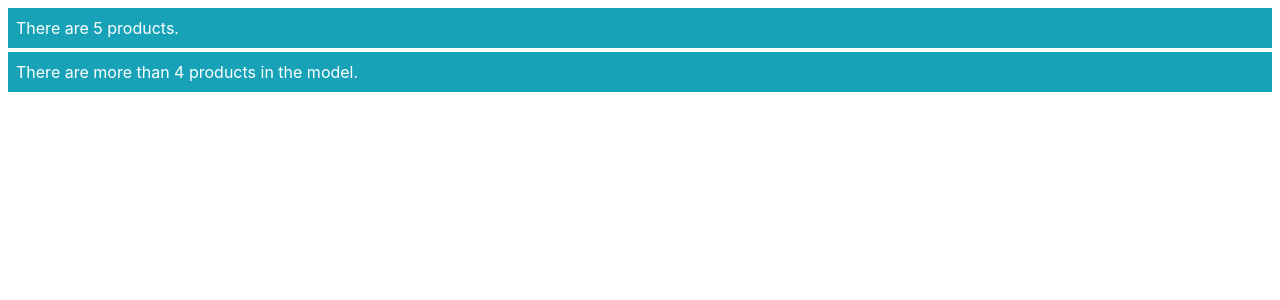
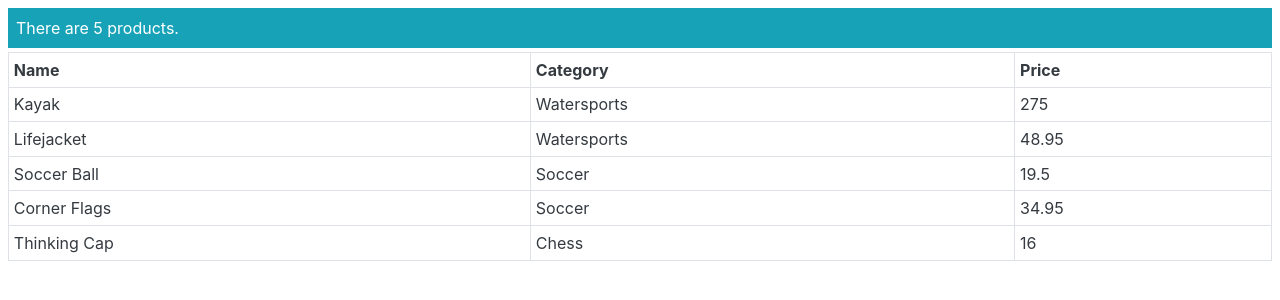
Before and after one commit to ArtDecade/pro-angular-9-moi, an Angular app in the folder ang-example/: page / in a window 1280 px wide. Shown: the top 300 px of the page. Built offline with nearby package versions, Linux system fonts and the light colour scheme.

Commit message:
Through Listing 13-6.

```diff
--- a/ang-example/src/app/template.html
+++ b/ang-example/src/app/template.html
@@ -2,10 +2,12 @@
     <div class="bg-info p-2">
         There are {{ getProductCount() }} products.
     </div>
-    <div *ngIf="getProductCount() > 4" class="bg-info p-2 mt-1">
-        There are more than 4 products in the model.
-    </div>
-    <div *ngIf="getProductByPosition(0).name != 'Kayak'" class="bg-info p-2 mt-1">
-        The first product isn't a Kayak.
-    </div>
+    <table class="table table-sm table-bordered mt-1 text-dark">
+        <tr> <th>Name</th> <th>Category</th><th>Price</th> </tr>
+        <tr *ngFor="let item of getProducts()">
+            <td>{{item.name}}</td>
+            <td>{{item.category}}</td>
+            <td>{{item.price}}</td>
+        </tr>
+    </table>
 </div>
```
